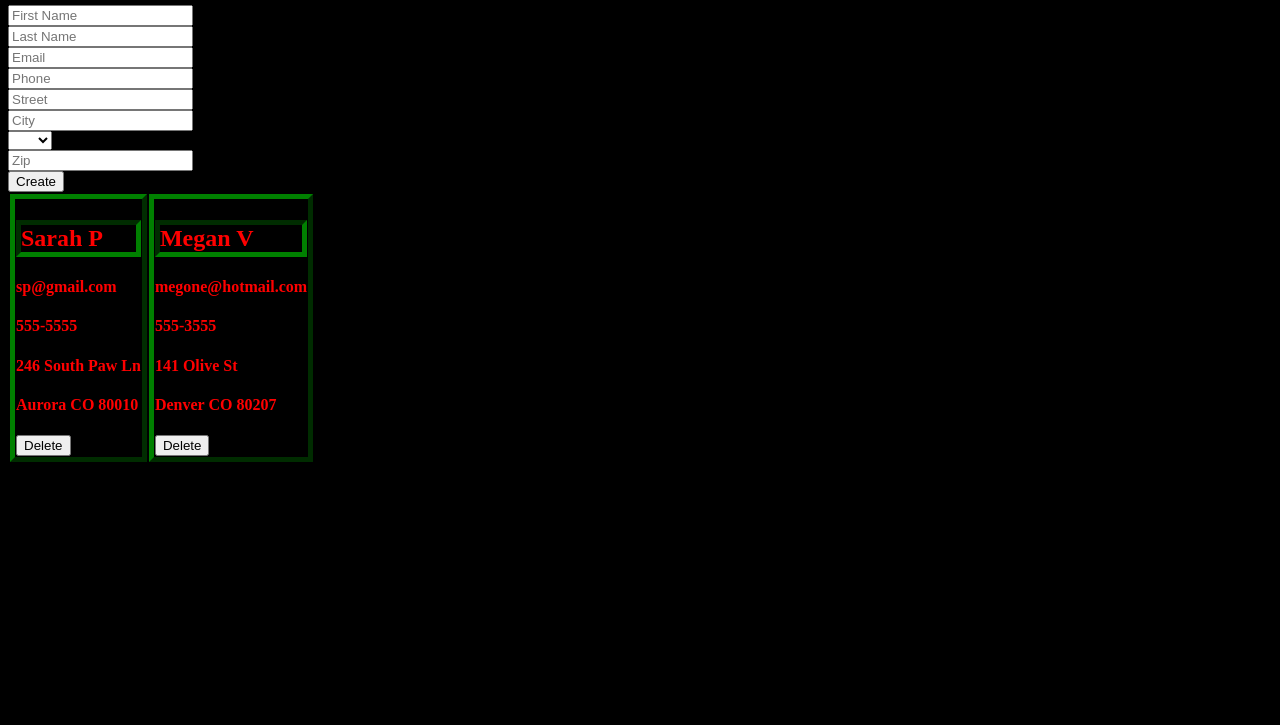
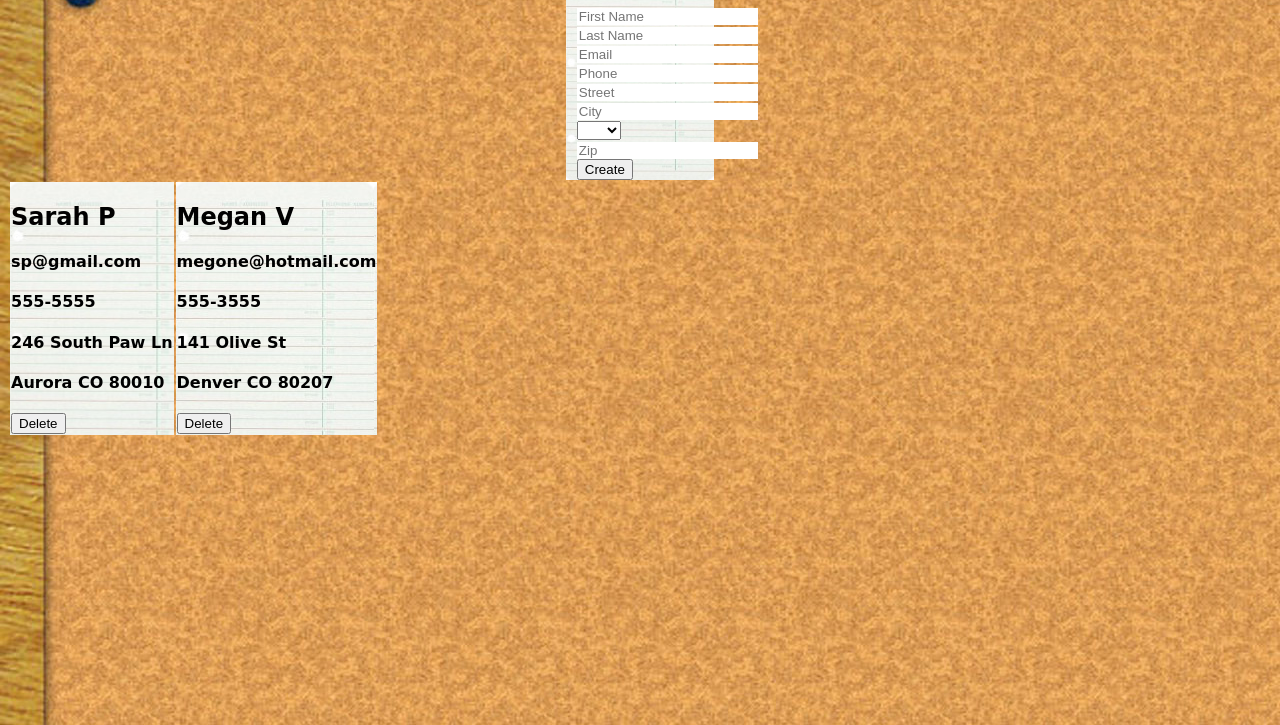
Before and after one commit to spassantino/ContactsAngular, a plain HTML site: page index.html in a window 1280 px wide. Shown: the part 75-800 px from the top of the page. Drawn offline with Linux system fonts and the light colour scheme.

Commit message:
some more style stuff

```diff
--- a/css/app.css
+++ b/css/app.css
@@ -1,16 +1,18 @@
 body{
-  background-color: black;
-  color: white;
+  background-image: url("../photo/corkboard.jpg");
+  color: black;
+  font-family: cursive;
 }
 td{
-  border-style: outset;;
-  border-color: green;
-  border-width: thick;
-  color: red;
+  background-image: url("../photo/paper.jpg");
 }
-h2{
-  border-style: inset;
-  border-width: thick;
-  border-color: green;
-  color: red;
+#contactAdd{
+  background-image: url("../photo/paper.jpg");
+  padding-left: 45%;
+  background-repeat: no-repeat;
+  background-position: center;
+  background-size: contain;
 }
+input[type=text]{
+  border: none;
+}
--- a/js/components/contactComponent.js
+++ b/js/components/contactComponent.js
@@ -26,8 +26,9 @@ angular.module("ngContacts")
   },
 template :
           `
+          <form id="contactAdd">
           <h1>
-            ngContacts
+            Contacts
           </h1>
           <input type="text" placeholder="First Name" ng-model="$ctrl.newFirstname" /><br>
           <input type="text" placeholder="Last Name" ng-model="$ctrl.newLastname" /><br>
@@ -39,6 +40,7 @@ template :
           </select><br>
           <input type="text" placeholder= "Zip" ng-model="$ctrl.newAddressZip" /><br>
           <button ng-click="$ctrl.addContact($ctrl.newFirstname, $ctrl.newLastname, $ctrl.newEmail, $ctrl.newPhone, $ctrl.newAddressStreet, $ctrl.newAddressCity, selectedState.name, $ctrl.newAddressZip); selectedState='$ctrl.newState'">Create</button>
+          </form>
           <contact-list data="$ctrl.contacts"></contact-list>
           `
 });
--- a/js/services/contactService.js
+++ b/js/services/contactService.js
@@ -12,8 +12,8 @@ angular.module("ngContacts")
         return contacts;
       }
       var createContact = function(fn, ln, em, ph, str, ci, stat, zi){
-        var add =        {       street:str, city:ci, state:stat, zip:zi    };
-        var newContact = {firstname:fn , lastname:ln, email:em, phone:ph, address: add
+        var newContact = {firstname:fn , lastname:ln, email:em, phone:ph, address: {
+          street:str, city:ci, state:stat, zip:zi    }
       };
       console.log(newContact);
         contacts.push(newContact);
```
Also changed, not shown: photo/contacts.jpg (added), photo/corkboard.jpg (added), photo/paper.jpg (added).
